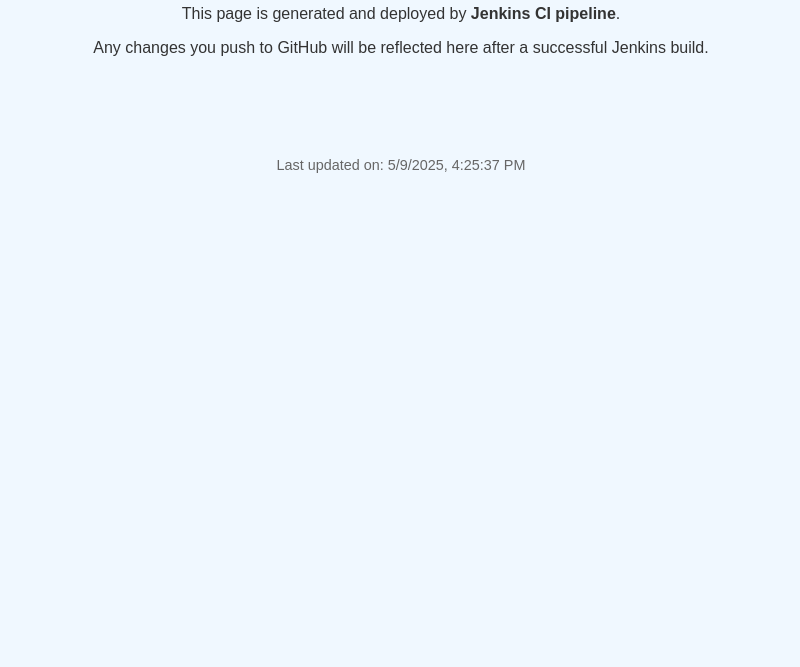
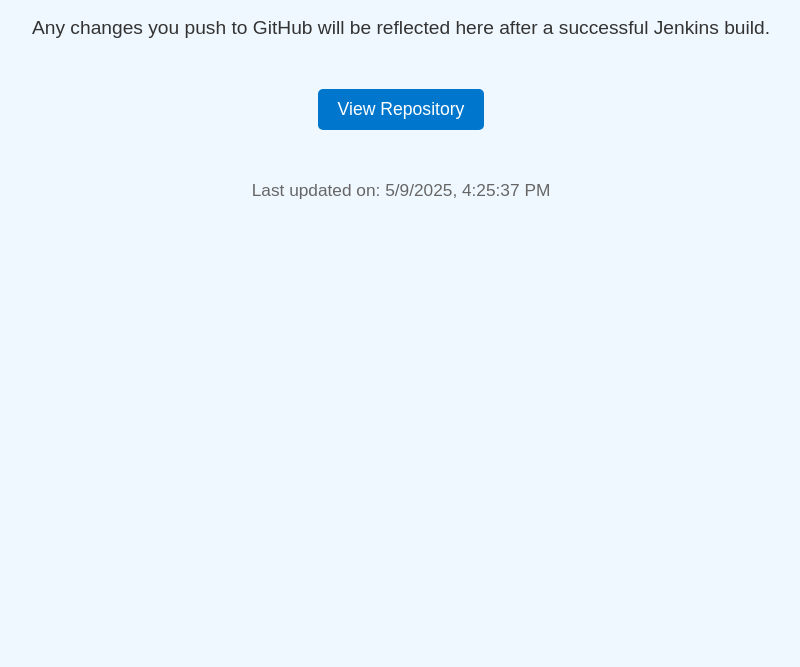
Before and after one commit to reshreshu/devops_final_, a plain HTML site: page index.html in a window 1280 px wide. Shown: the part 133-800 px from the top of the page, without its empty margins (239-1039 px from the left). Drawn offline with Linux system fonts and the light colour scheme.

Commit message:
Update product page content1

```diff
--- a/index.html
+++ b/index.html
@@ -2,35 +2,83 @@
 <html lang="en">
 <head>
     <meta charset="UTF-8">
+    <meta name="viewport" content="width=device-width, initial-scale=1.0">
     <title>Product Page</title>
     <style>
+        /* General page styling */
         body {
-            font-family: Arial, sans-serif;
-            background: #f0f8ff;
+            font-family: 'Arial', sans-serif;
+            background-color: #f0f8ff;
             color: #333;
+            margin: 0;
+            padding: 0;
             text-align: center;
-            padding-top: 50px;
         }
+
+        /* Header styling */
         h1 {
             color: #0077cc;
+            margin-top: 50px;
         }
+
+        /* Paragraph styling */
+        p {
+            font-size: 1.2em;
+            margin: 20px 0;
+        }
+
+        /* Footer section styling */
         .footer {
-            margin-top: 100px;
+            margin-top: 50px;
             font-size: 0.9em;
             color: #666;
+        }
+
+        /* Button styling */
+        .btn {
+            background-color: #0077cc;
+            color: white;
+            padding: 10px 20px;
+            text-decoration: none;
+            border-radius: 5px;
+            font-size: 1.1em;
+            margin-top: 30px;
+            display: inline-block;
+        }
+
+        .btn:hover {
+            background-color: #005fa3;
+        }
+
+        /* Responsive design for smaller screens */
+        @media (max-width: 600px) {
+            h1 {
+                font-size: 1.8em;
+            }
+
+            p {
+                font-size: 1em;
+            }
+
+            .footer {
+                font-size: 0.8em;
+            }
         }
     </style>
 </head>
 <body>
     <h1>Welcome to My Product Page!</h1>
-    <p>This page is generated and deployed by <strong>Jenkins CI pipeline</strong>.</p>
+    <p>This page is automatically generated and deployed by <strong>Jenkins CI pipeline</strong>.</p>
     <p>Any changes you push to GitHub will be reflected here after a successful Jenkins build.</p>
+
+    <a href="https://github.com/reshreshu/devops_final_" class="btn" target="_blank">View Repository</a>
 
     <div class="footer">
         <p>Last updated on: <span id="datetime"></span></p>
     </div>
 
     <script>
+        // Display current date and time
         document.getElementById("datetime").textContent = new Date().toLocaleString();
     </script>
 </body>
```
